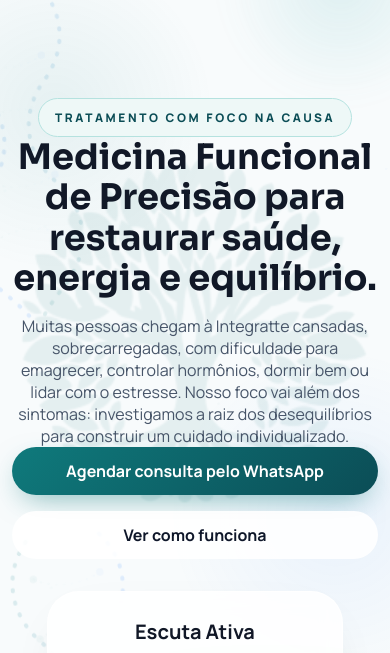
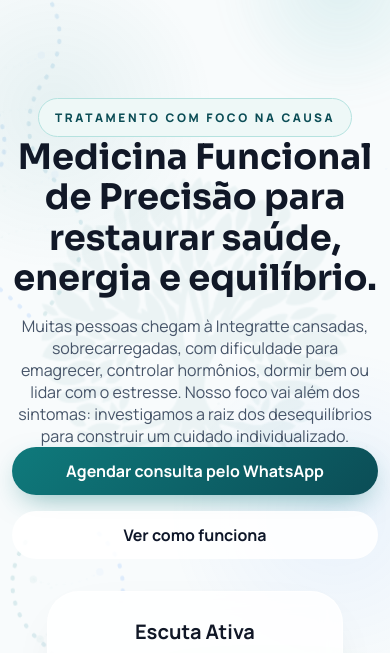
Before and after one commit to gabkof33/clinica-integratte-medicina-integrativa-, a website: page public/index.html in a window 390 px wide. Shown: the part 92-745 px from the top of the page. Drawn offline with Linux system fonts and the light colour scheme.

Commit message:
Atualização visual do site

```diff
--- a/public/styles.css
+++ b/public/styles.css
@@ -2079,6 +2079,13 @@ select {
     grid-template-columns: repeat(auto-fit, minmax(280px, 1fr));
   }
 
+  @media (max-width: 768px) {
+  body::before {
+    width: 80vw;
+    opacity: 0.05;
+  }
+}
+
   .site-nav {
     position: absolute;
     top: 100%;
```
